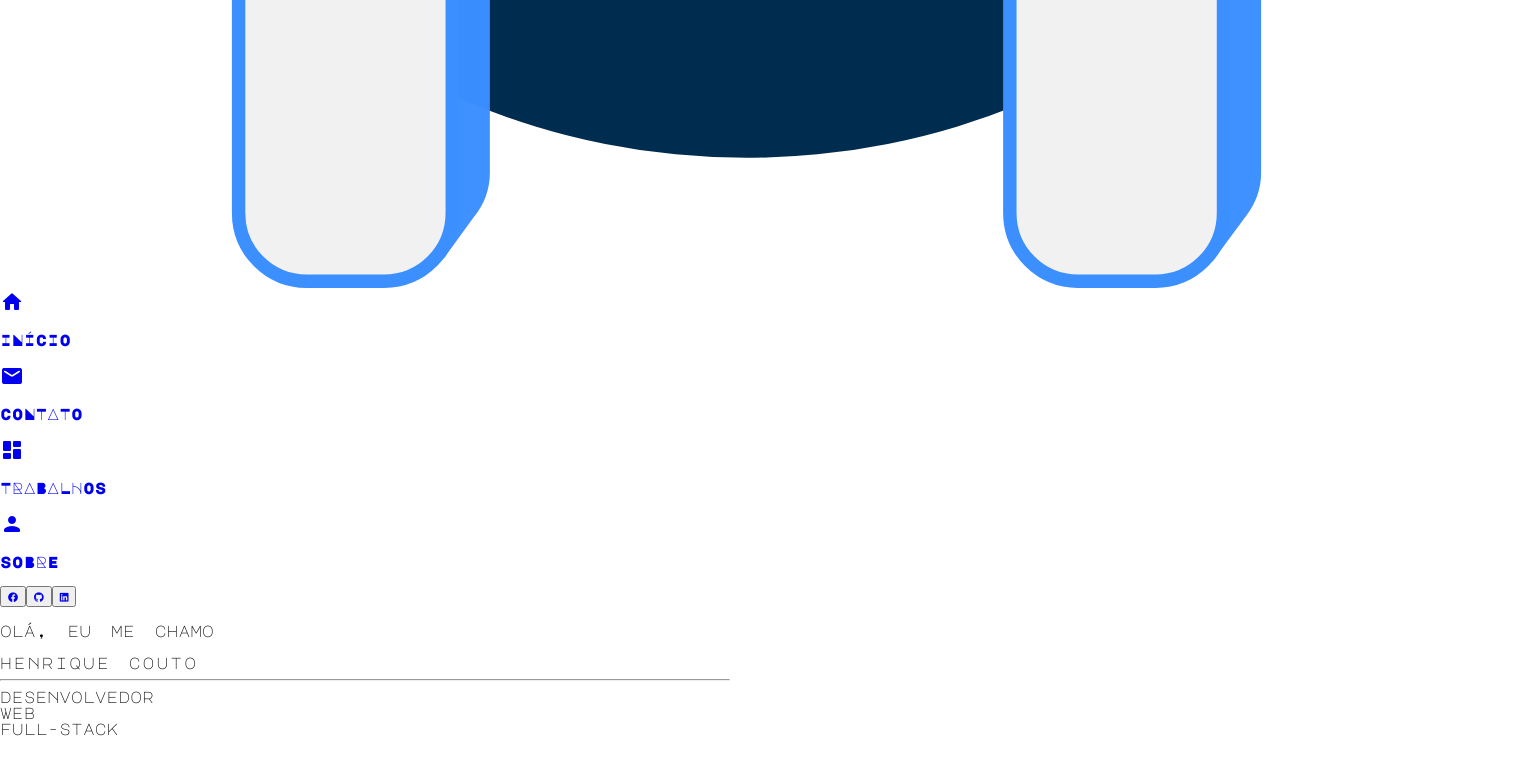
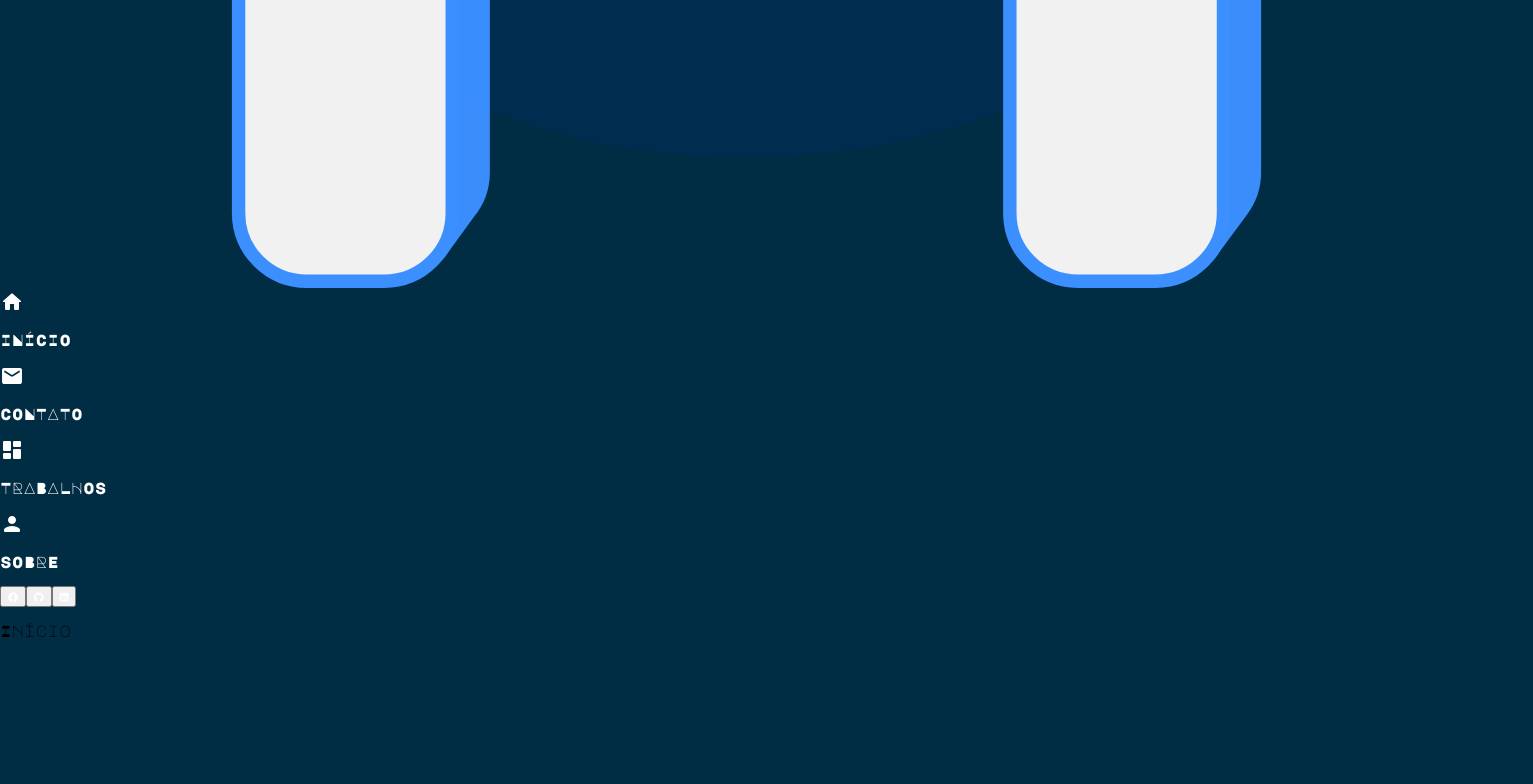
Before and after one commit to henriquecouto/portfolio, a React (Create React App) app: page / in a window 1280 px wide. Shown: the part 1421-2205 px from the top of the page, 1533 px wide, since content can reach past the window. After the commit the page ends 2076 px from the top, so only its background shows below. Built offline with nearby package versions, Linux system fonts and the light colour scheme.

Commit message:
Remoção das screens

```diff
--- a/src/App.css
+++ b/src/App.css
@@ -3,12 +3,11 @@
 }
 
 :local(.AppHeader) {
-  background-color: rgb(0, 45, 68);
-  min-height: 100vh;
+  max-height: 100vh;
   display: flex;
-  flex-direction: column;
-  align-items: flex-start;
-  justify-content: center;
+  /* flex-direction: column; */
+  /* align-items: center; */
+  /* justify-content: center; */
   font-size: calc(10px + 2vmin);
   color: white;
 }
--- a/src/App.js
+++ b/src/App.js
@@ -2,7 +2,6 @@ import React, { Component } from "react";
 import { BrowserRouter as Router, Route } from "react-router-dom";
 
 import SideBar from "./components/SideBar";
-import LogoSwing from "./components/LogoSwing";
 import Home from "./components/Home";
 import Contact from "./components/Contact";
 import Works from "./components/Works";
@@ -23,7 +22,6 @@ class App extends Component {
               <Route exact path="/about" component={About} />
             </SideBar>
           </Router>
-          <LogoSwing />
         </div>
       </div>
     );
--- a/src/components/About/index.js
+++ b/src/components/About/index.js
@@ -1,15 +1,15 @@
 import React, { Component } from "react";
 
-class About extends Component {
+// import styles from "./index.css";
+
+export default class Home extends Component {
   render() {
     return (
-      <>
+      <div className="row">
         <div className="column">
-          <h1>About</h1>
+          <p>Sobre</p>
         </div>
-      </>
+      </div>
     );
   }
 }
-
-export default About;
--- a/src/components/Contact/index.js
+++ b/src/components/Contact/index.js
@@ -1,15 +1,15 @@
 import React, { Component } from "react";
 
-class Contact extends Component {
+// import styles from "./index.css";
+
+export default class Home extends Component {
   render() {
     return (
-      <>
+      <div className="row">
         <div className="column">
-          <h1>Contact</h1>
+          <p>Contato</p>
         </div>
-      </>
+      </div>
     );
   }
 }
-
-export default Contact;
--- a/src/components/Home/index.css
+++ /dev/null
@@ -1,88 +0,0 @@
-:local(p) {
-  -moz-user-select: none; /* Firefox */
-  -ms-user-select: none; /* Internet Explorer */
-  -khtml-user-select: none; /* KHTML browsers (e.g. Konqueror) */
-  -webkit-user-select: none; /* Chrome, Safari, and Opera */
-  -webkit-touch-callout: none; /* Disable Android and iOS callouts*/
-}
-
-:local(.primary) {
-  display: flex;
-  justify-content: center;
-  font-size: 53px;
-}
-
-:local(.name) {
-  display: flex;
-  font-size: 55px;
-  justify-content: center;
-  font-weight: 600;
-}
-
-:local(.nameLetter) {
-  -webkit-animation: slide-in-right 0.5s cubic-bezier(0.25, 0.46, 0.45, 0.94)
-    both;
-  animation: slide-in-right 0.5s cubic-bezier(0.25, 0.46, 0.45, 0.94) both;
-}
-
-:local(.desc) {
-  display: flex;
-  font-size: 20px;
-  justify-content: center;
-}
-
-:local(.descLetter) {
-  -webkit-animation: slide-in-bck-bl 0.6s cubic-bezier(0.25, 0.46, 0.45, 0.94)
-    both;
-  animation: slide-in-bck-bl 0.6s cubic-bezier(0.25, 0.46, 0.45, 0.94) both;
-}
-
-@-webkit-keyframes slide-in-bck-bl {
-  0% {
-    -webkit-transform: translateZ(700px) translateY(300px) translateX(-400px);
-    transform: translateZ(700px) translateY(300px) translateX(-400px);
-    opacity: 0;
-  }
-  100% {
-    -webkit-transform: translateZ(0) translateY(0) translateX(0);
-    transform: translateZ(0) translateY(0) translateX(0);
-    opacity: 1;
-  }
-}
-@keyframes slide-in-bck-bl {
-  0% {
-    -webkit-transform: translateZ(700px) translateY(300px) translateX(-400px);
-    transform: translateZ(700px) translateY(300px) translateX(-400px);
-    opacity: 0;
-  }
-  100% {
-    -webkit-transform: translateZ(0) translateY(0) translateX(0);
-    transform: translateZ(0) translateY(0) translateX(0);
-    opacity: 1;
-  }
-}
-
-@-webkit-keyframes slide-in-right {
-  0% {
-    -webkit-transform: translateX(400px);
-    transform: translateX(400px);
-    opacity: 0;
-  }
-  100% {
-    -webkit-transform: translateX(0);
-    transform: translateX(0);
-    opacity: 1;
-  }
-}
-@keyframes slide-in-right {
-  0% {
-    -webkit-transform: translateX(400px);
-    transform: translateX(400px);
-    opacity: 0;
-  }
-  100% {
-    -webkit-transform: translateX(0);
-    transform: translateX(0);
-    opacity: 1;
-  }
-}
--- a/src/components/Home/index.js
+++ b/src/components/Home/index.js
@@ -1,67 +1,15 @@
 import React, { Component } from "react";
 
-import styles from "./index.css";
+// import styles from "./index.css";
 
-const primary = ["olá,", "eu", "me", "chamo"];
-
-const name = ["h", "e", "n", "r", "i", "q", "u", "e", "c", "o", "u", "t", "o"];
-
-const desc = [["desenvolvedor"], ["web"], ["full-stack"]];
-
-class Home extends Component {
+export default class Home extends Component {
   render() {
     return (
-      <>
+      <div className="row">
         <div className="column">
-          <p>
-            <div className={styles.primary}>
-              {primary.map((word, key) => (
-                <span
-                  key={key}
-                  className={styles.nameLetter}
-                  style={{
-                    animationDelay: `${(key + 4) / 6}s`,
-                    marginRight: key !== 3 && 20
-                  }}
-                >
-                  {word}
-                </span>
-              ))}
-            </div>
-            <br />
-            <div className={styles.name}>
-              {name.map((letter, key) => (
-                <span
-                  key={key}
-                  className={styles.nameLetter}
-                  style={{
-                    animationDelay: `${(key + 10) / 5}s`,
-                    marginRight: key === 7 ? 20 : 2
-                  }}
-                >
-                  {letter}
-                </span>
-              ))}
-            </div>
-            <hr />
-            {desc.map((word, key) => (
-              <div key={key} className={styles.desc}>
-                <span
-                  className={styles.nameLetter}
-                  style={{
-                    animationDelay: `${(key + 35) / 8}s`,
-                    marginRight: 5
-                  }}
-                >
-                  {word}
-                </span>
-              </div>
-            ))}
-          </p>
+          <p>Início</p>
         </div>
-      </>
+      </div>
     );
   }
 }
-
-export default Home;
--- a/src/components/Works/index.js
+++ b/src/components/Works/index.js
@@ -1,15 +1,15 @@
 import React, { Component } from "react";
 
-class Works extends Component {
+// import styles from "./index.css";
+
+export default class Home extends Component {
   render() {
     return (
-      <>
+      <div className="row">
         <div className="column">
-          <h1>Works</h1>
+          <p>Trabalhos</p>
         </div>
-      </>
+      </div>
     );
   }
 }
-
-export default Works;
--- a/src/index.css
+++ b/src/index.css
@@ -1,4 +1,5 @@
 body {
+  background-color: rgb(0, 45, 68);
   margin: 0;
   padding: 0;
   font-family: "Major Mono Display", monospace, -apple-system,
@@ -15,30 +16,5 @@ code {
 
 div a {
   text-decoration: none;
+  color: white;
 }
-
-.container {
-  padding: 0px 100px;
-  max-width: 1300px;
-  margin: 0 auto;
-}
-
-.row {
-  display: flex;
-  flex-direction: row;
-  flex-wrap: wrap;
-  justify-content: space-between;
-  align-items: center;
-}
-
-.column {
-  text-align: start;
-  flex-basis: 100%;
-  margin-right: 550px;
-}
-
-@media screen and (min-width: 800px) {
-  .column {
-    flex: 1;
-  }
-}
```
Also changed, not shown: src/components/About/index.css (added), src/components/Contact/index.css (added), src/components/Works/index.css (added).
